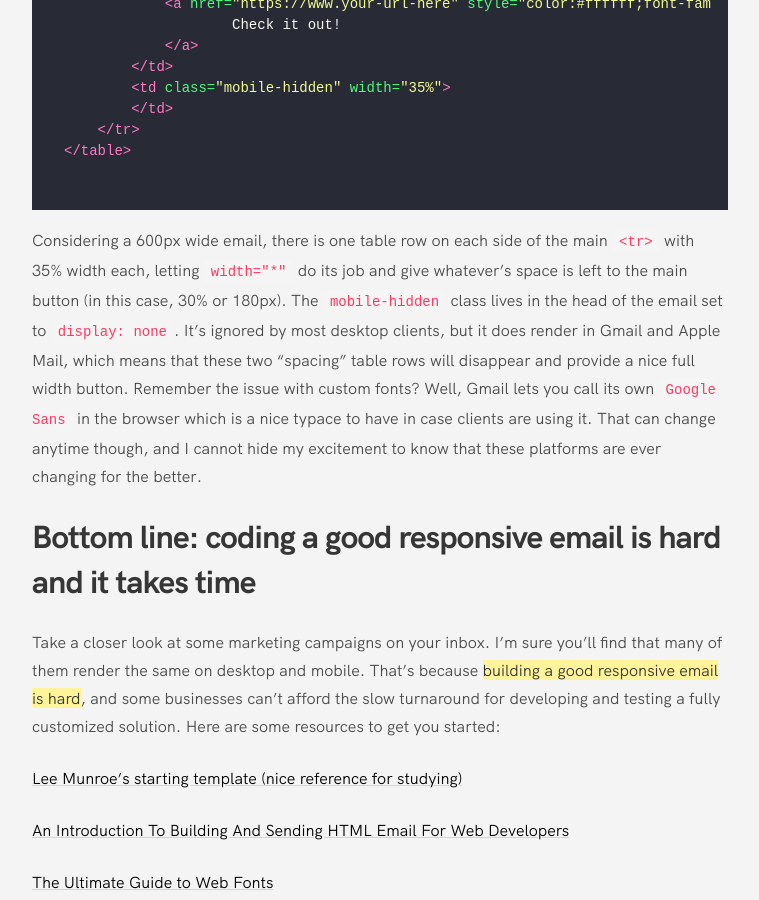
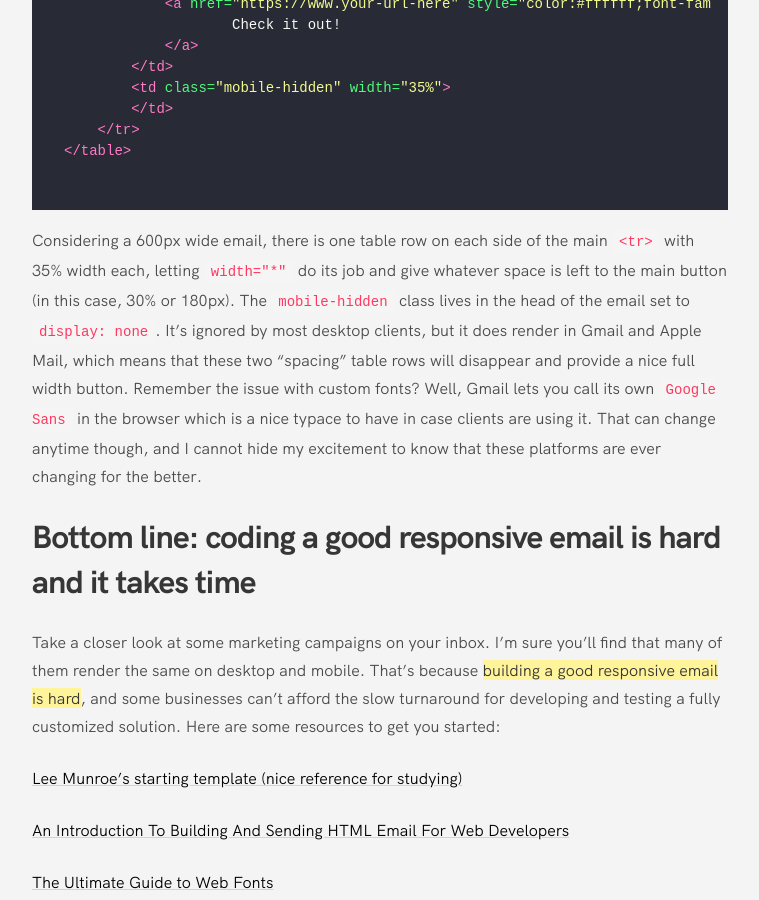
Before and after one commit to vphilot/philot-v1, a Jekyll site: the page built from _posts/2019-07-29-html-email-101-for-web-developers.md, in a window 1280 px wide and 900 px high, scrolled down 4066 px. Shown: the whole window, without its empty margins (260-1019 px from the left). Built offline with Jekyll 4.4.1, drawn with Linux system fonts in a browser that asks for light colours; some web fonts are replaced.

Commit message:
Typo fix in html-email-101-for-web-developers.md

````diff
--- a/_posts/2019-07-29-html-email-101-for-web-developers.md
+++ b/_posts/2019-07-29-html-email-101-for-web-developers.md
@@ -84,7 +84,7 @@ Here's a very simple example on how to be aware of each email client's limitatio
 </table>
 ```
 
-Considering a 600px wide email, there is one table row on each side of the main `<tr>` with 35% width each, letting `width="*"` do its job and give whatever's space is left to the main button (in this case, 30% or 180px). The `mobile-hidden` class lives in the head of the email set to `display: none`. It's ignored by most desktop clients, but it does render in Gmail and Apple Mail, which means that these two "spacing" table rows will disappear and provide a nice full width button. Remember the issue with custom fonts? Well, Gmail lets you call its own `Google Sans` in the browser which is a nice typace to have in case clients are using it. That can change anytime though, and I cannot hide my excitement to know that these platforms are ever changing for the better.
+Considering a 600px wide email, there is one table row on each side of the main `<tr>` with 35% width each, letting `width="*"` do its job and give whatever space is left to the main button (in this case, 30% or 180px). The `mobile-hidden` class lives in the head of the email set to `display: none`. It's ignored by most desktop clients, but it does render in Gmail and Apple Mail, which means that these two "spacing" table rows will disappear and provide a nice full width button. Remember the issue with custom fonts? Well, Gmail lets you call its own `Google Sans` in the browser which is a nice typace to have in case clients are using it. That can change anytime though, and I cannot hide my excitement to know that these platforms are ever changing for the better.
 
 ### Bottom line: coding a good responsive email is hard and it takes time
 {: .intro .title .is-3 .has-text-weight-normal .has-line-spacing-tall}
````
